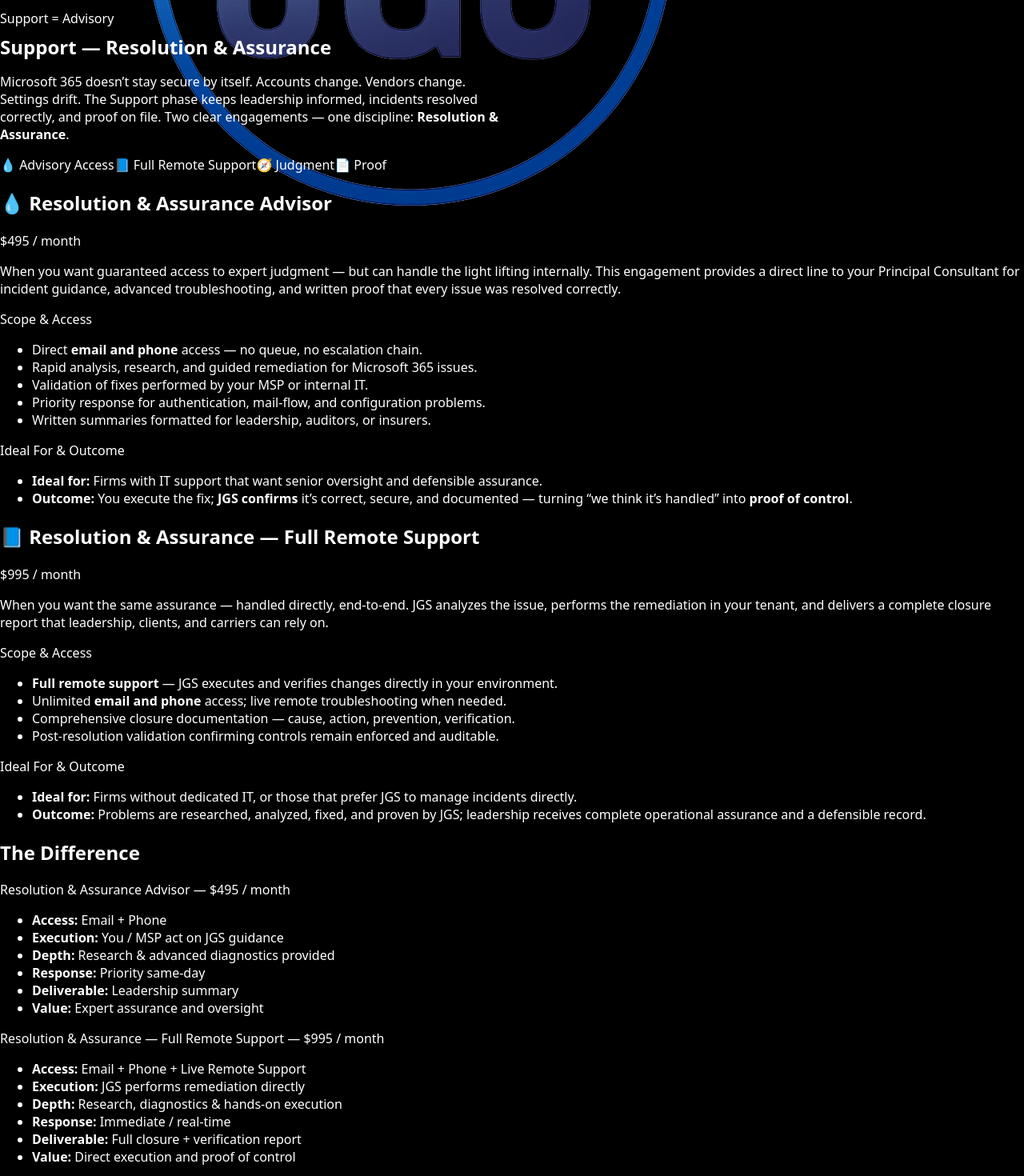
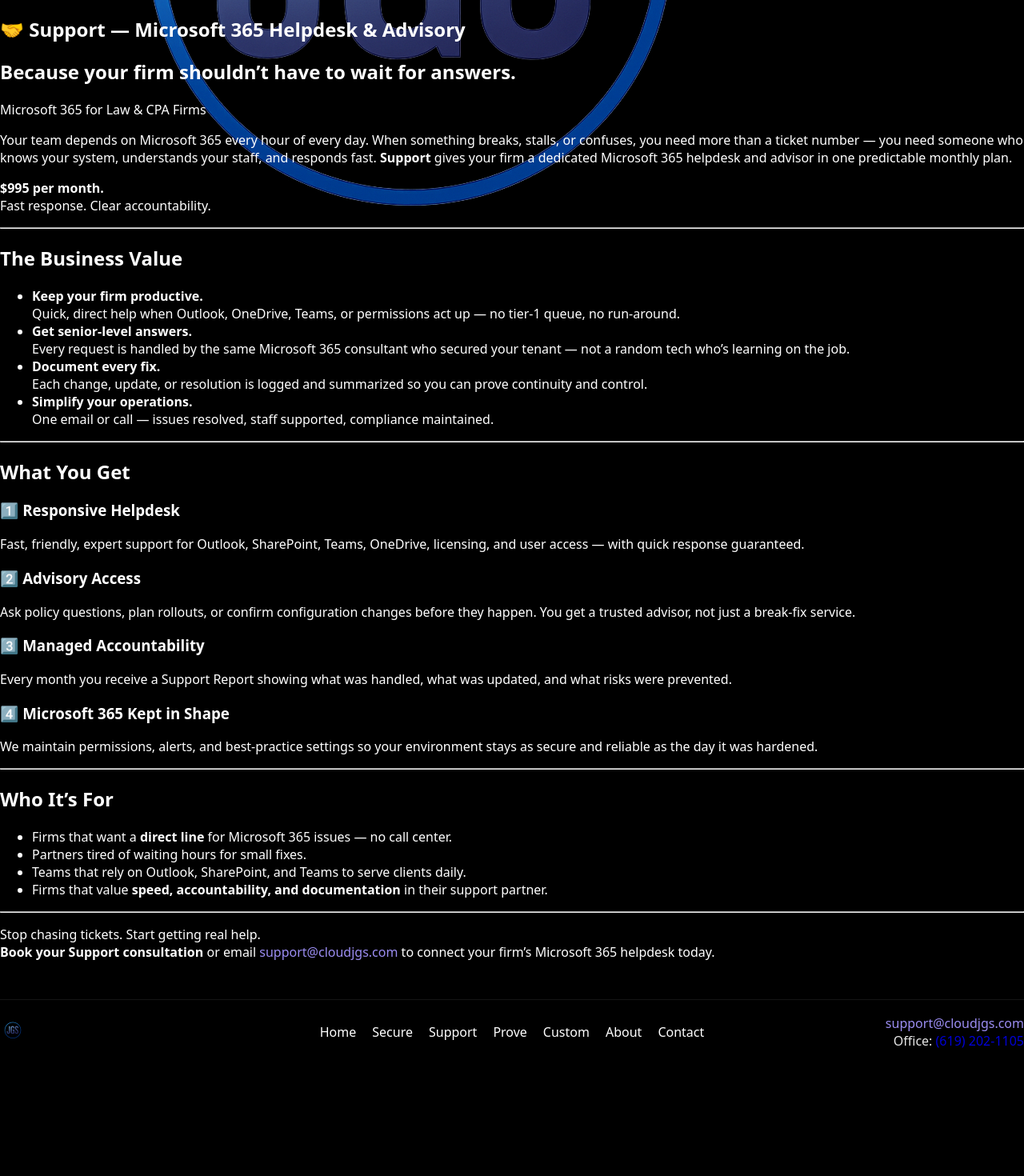
Before and after one commit to jspears80/jgs, a Next.js app: page /advisory in a window 1280 px wide. Shown: the part 100-1570 px from the top of the page at 80% size. After the commit the page ends 1430 px from the top, so only its background shows below. Built offline with nearby package versions, Linux system fonts and the light colour scheme.

Commit message:
Update page.tsx

```diff
--- a/app/advisory/page.tsx
+++ b/app/advisory/page.tsx
@@ -1,269 +1,162 @@
-'use client';
-import React, { useEffect, useRef, useState } from 'react';
+// app/support/page.tsx
+import React from "react";
 
-export default function AdvisoryPage() {
-  const [open, setOpen] = useState(false);
-  const modalRef = useRef<HTMLDivElement>(null);
+export const metadata = {
+  title:
+    "Microsoft 365 Helpdesk & Advisory for Law and CPA Firms | JGS Cloud Compliance",
+  description:
+    "Responsive, senior-level Microsoft 365 support for professional firms. Fast help, trusted guidance, and documented accountability — all in one predictable plan.",
+};
 
-  // a11y: ESC close, focus trap entry, lock scroll while open
-  useEffect(() => {
-    const onKey = (e: KeyboardEvent) => { if (e.key === 'Escape') setOpen(false); };
-    if (open) {
-      document.addEventListener('keydown', onKey);
-      document.body.style.overflow = 'hidden';
-      const id = window.setTimeout(() => modalRef.current?.focus(), 0);
-      return () => {
-        document.removeEventListener('keydown', onKey);
-        document.body.style.overflow = '';
-        window.clearTimeout(id);
-      };
-    }
-    document.body.style.overflow = '';
-    return () => {
-      document.removeEventListener('keydown', onKey);
-      document.body.style.overflow = '';
-    };
-  }, [open]);
+export default function SupportPage() {
+  return (
+    <section className="section container">
+      <div className="page service-grid">
+        {/* ===== HERO SECTION ===== */}
+        <div className="hero-block">
+          <h1 className="hero">🤝 Support — Microsoft 365 Helpdesk & Advisory</h1>
+          <h2 className="subhero">
+            Because your firm shouldn’t have to wait for answers.
+          </h2>
 
-  return (
-    <section className="section container page-advisory">
-      {/* ===== Header — context, not a pitch ===== */}
-      <div className="card full">
-        <span className="eyebrow">Support = Advisory</span>
-        <h1 className="hero">Support — Resolution &amp; Assurance</h1>
-        <p className="lead" style={{ maxWidth: '70ch' }}>
-          Microsoft 365 doesn’t stay secure by itself. Accounts change. Vendors change. Settings drift.
-          The Support phase keeps leadership informed, incidents resolved correctly, and proof on file.
-          Two clear engagements — one discipline: <strong>Resolution &amp; Assurance</strong>.
+          <p className="lead">Microsoft 365 for Law &amp; CPA Firms</p>
+
+          <p className="body-text">
+            Your team depends on Microsoft 365 every hour of every day. When
+            something breaks, stalls, or confuses, you need more than a ticket
+            number — you need someone who knows your system, understands your
+            staff, and responds fast. <strong>Support</strong> gives your firm a
+            dedicated Microsoft 365 helpdesk and advisor in one predictable
+            monthly plan.
           </p>
 
-        {/* legend chips */}
-        <div className="legend-row">
-          <span className="legend">💧 Advisory Access</span>
-          <span className="legend">📘 Full Remote Support</span>
-          <span className="legend">🧭 Judgment</span>
-          <span className="legend">📄 Proof</span>
-        </div>
-      </div>
-
-      {/* ===== Resolution & Assurance Advisor — $495 ===== */}
-      <div id="advisory-access" className="card service-card">
-        <div className="service-head">
-          <h2 className="title-xl">💧 Resolution &amp; Assurance Advisor</h2>
-          <span className="price-pill" aria-label="Price: $495 per month">$495 / month</span>
-        </div>
-
-        <p>
-          When you want guaranteed access to expert judgment — but can handle the light lifting internally.
-          This engagement provides a direct line to your Principal Consultant for incident guidance, advanced troubleshooting,
-          and written proof that every issue was resolved correctly.
-        </p>
-
-        <div className="two-col">
-          <div>
-            <p className="subhead">Scope &amp; Access</p>
-            <ul className="list-tight">
-              <li>Direct <strong>email and phone</strong> access — no queue, no escalation chain.</li>
-              <li>Rapid analysis, research, and guided remediation for Microsoft 365 issues.</li>
-              <li>Validation of fixes performed by your MSP or internal IT.</li>
-              <li>Priority response for authentication, mail-flow, and configuration problems.</li>
-              <li>Written summaries formatted for leadership, auditors, or insurers.</li>
-            </ul>
-          </div>
-          <div>
-            <p className="subhead">Ideal For &amp; Outcome</p>
-            <ul className="list-tight">
-              <li><strong>Ideal for:</strong> Firms with IT support that want senior oversight and defensible assurance.</li>
-              <li>
-                <strong>Outcome:</strong> You execute the fix; <strong>JGS confirms</strong> it’s correct, secure, and documented —
-                turning “we think it’s handled” into <strong>proof of control</strong>.
-              </li>
-            </ul>
-          </div>
-        </div>
-      </div>
-
-      {/* ===== Resolution & Assurance — Full Remote Support — $995 ===== */}
-      <div id="advisory-remote" className="card service-card">
-        <div className="service-head">
-          <h2 className="title-xl">📘 Resolution &amp; Assurance — Full Remote Support</h2>
-          <span className="price-pill" aria-label="Price: $995 per month">$995 / month</span>
-        </div>
-
-        <p>
-          When you want the same assurance — handled directly, end-to-end.
-          JGS analyzes the issue, performs the remediation in your tenant, and delivers a complete closure report
-          that leadership, clients, and carriers can rely on.
-        </p>
-
-        <div className="two-col">
-          <div>
-            <p className="subhead">Scope &amp; Access</p>
-            <ul className="list-tight">
-              <li><strong>Full remote support</strong> — JGS executes and verifies changes directly in your environment.</li>
-              <li>Unlimited <strong>email and phone</strong> access; live remote troubleshooting when needed.</li>
-              <li>Comprehensive closure documentation — cause, action, prevention, verification.</li>
-              <li>Post-resolution validation confirming controls remain enforced and auditable.</li>
-            </ul>
-          </div>
-          <div>
-            <p className="subhead">Ideal For &amp; Outcome</p>
-            <ul className="list-tight">
-              <li><strong>Ideal for:</strong> Firms without dedicated IT, or those that prefer JGS to manage incidents directly.</li>
-              <li>
-                <strong>Outcome:</strong> Problems are researched, analyzed, fixed, and proven by JGS; leadership receives complete
-                operational assurance and a defensible record.
-              </li>
-            </ul>
-          </div>
-        </div>
-      </div>
-
-      {/* ===== Difference card ===== */}
-      <div className="card">
-        <h2 className="title-xl">The Difference</h2>
-        <div className="two-col">
-          <div>
-            <p className="subhead">Resolution &amp; Assurance Advisor — $495 / month</p>
-            <ul className="list-tight">
-              <li><strong>Access:</strong> Email + Phone</li>
-              <li><strong>Execution:</strong> You / MSP act on JGS guidance</li>
-              <li><strong>Depth:</strong> Research &amp; advanced diagnostics provided</li>
-              <li><strong>Response:</strong> Priority same-day</li>
-              <li><strong>Deliverable:</strong> Leadership summary</li>
-              <li><strong>Value:</strong> Expert assurance and oversight</li>
-            </ul>
-          </div>
-          <div>
-            <p className="subhead">Resolution &amp; Assurance — Full Remote Support — $995 / month</p>
-            <ul className="list-tight">
-              <li><strong>Access:</strong> Email + Phone + Live Remote Support</li>
-              <li><strong>Execution:</strong> JGS performs remediation directly</li>
-              <li><strong>Depth:</strong> Research, diagnostics &amp; hands-on execution</li>
-              <li><strong>Response:</strong> Immediate / real-time</li>
-              <li><strong>Deliverable:</strong> Full closure + verification report</li>
-              <li><strong>Value:</strong> Direct execution and proof of control</li>
-            </ul>
-          </div>
-        </div>
-
-        <p className="lead" style={{ marginTop: '.75rem' }}>
-          Both engagements deliver <strong>Resolution + Assurance</strong> — the same senior judgment and the same proof standard.
-          The difference is simply how far you want JGS to go: <strong>$495 — We guide and verify.</strong> · <strong>$995 — We handle and prove.</strong>
+          <p className="price">
+            <strong>$995 per month.</strong>
+            <br />
+            Fast response. Clear accountability.
           </p>
         </div>
 
-      {/* ===== Scope teaser (opens modal) ===== */}
-      <div className="card">
-        <h2 className="title-xl">Scope of Support</h2>
-        <p style={{ marginBottom: '.75rem' }}>
-          JGS provides senior-level support focused on Microsoft 365 — not general helpdesk.
-          Our work protects the systems that safeguard your clients, data, and evidence of control.
+        <hr className="divider" />
+
+        {/* ===== BUSINESS VALUE ===== */}
+        <section className="business-value">
+          <h2>The Business Value</h2>
+
+          <ul className="value-list">
+            <li>
+              <strong>Keep your firm productive.</strong>
+              <br />
+              Quick, direct help when Outlook, OneDrive, Teams, or permissions
+              act up — no tier-1 queue, no run-around.
+            </li>
+            <li>
+              <strong>Get senior-level answers.</strong>
+              <br />
+              Every request is handled by the same Microsoft 365 consultant who
+              secured your tenant — not a random tech who’s learning on the job.
+            </li>
+            <li>
+              <strong>Document every fix.</strong>
+              <br />
+              Each change, update, or resolution is logged and summarized so you
+              can prove continuity and control.
+            </li>
+            <li>
+              <strong>Simplify your operations.</strong>
+              <br />
+              One email or call — issues resolved, staff supported, compliance
+              maintained.
+            </li>
+          </ul>
+        </section>
+
+        <hr className="divider" />
+
+        {/* ===== WHAT YOU GET ===== */}
+        <section className="deliverables">
+          <h2>What You Get</h2>
+
+          <div className="deliverable">
+            <h3>1️⃣ Responsive Helpdesk</h3>
+            <p>
+              Fast, friendly, expert support for Outlook, SharePoint, Teams,
+              OneDrive, licensing, and user access — with quick response
+              guaranteed.
             </p>
-        <button
-          className="btn primary sm"
-          onClick={() => setOpen(true)}
-          aria-haspopup="dialog"
-          aria-expanded={open}
-          aria-controls="scopeDialog"
-        >
-          📄 View Full Scope
-        </button>
           </div>
 
-      {/* ===== CTA ===== */}
-      <div className="card full cta-band">
-        <h2 className="title-xl">Ready for continuous assurance?</h2>
-        <p className="lead" style={{ marginBottom: '.9rem' }}>
-          The worst time to learn where your controls stand is during an incident or renewal. In a short consultation,
-          we’ll determine the right Resolution &amp; Assurance engagement for your firm — and show exactly how you’ll receive
-          expert access, real fixes, and evidence you can hand to anyone who asks.
+          <div className="deliverable">
+            <h3>2️⃣ Advisory Access</h3>
+            <p>
+              Ask policy questions, plan rollouts, or confirm configuration
+              changes before they happen. You get a trusted advisor, not just a
+              break-fix service.
             </p>
-        <a
-          className="btn primary"
-          href="https://outlook.office.com/book/JGSConsulting@cloudjgs.com/?ismsaljsauthenabled"
-          target="_blank"
-          rel="noopener"
-          aria-label="Book a 30-minute consultation"
-        >
-          🔒 Book Consultation
-        </a>
           </div>
 
-      {/* ===== Modal (Scope of Support) ===== */}
-      {open && (
-        <div className="modal-backdrop" onClick={() => setOpen(false)} aria-hidden="true">
-          <div
-            id="scopeDialog"
-            className="modal-card"
-            role="dialog"
-            aria-modal="true"
-            aria-labelledby="scopeTitle"
-            onClick={(e) => e.stopPropagation()}
-            tabIndex={-1}
-            ref={modalRef}
-          >
-            <div className="modal-head">
-              <h3 id="scopeTitle" className="title-xl">Scope of Support — Resolution &amp; Assurance</h3>
-              <button className="btn sm" onClick={() => setOpen(false)} aria-label="Close">✕</button>
+          <div className="deliverable">
+            <h3>3️⃣ Managed Accountability</h3>
+            <p>
+              Every month you receive a Support Report showing what was handled,
+              what was updated, and what risks were prevented.
+            </p>
           </div>
 
-            <div className="modal-body">
+          <div className="deliverable">
+            <h3>4️⃣ Microsoft 365 Kept in Shape</h3>
             <p>
-                Resolution &amp; Assurance covers issues that affect business continuity, data integrity,
-                access control, and regulatory defensibility. Every engagement ends with a verified fix and
-                written documentation suitable for leadership, insurers, or auditors.
-              </p>
-
-              <div className="two-col">
-                <div>
-                  <p className="subhead">Included</p>
-                  <ul className="list-tight">
-                    <li>Incident triage and root-cause diagnosis.</li>
-                    <li>Guided or direct remediation for security, identity, and operational failures.</li>
-                    <li>Correction of access, authentication, mail-flow, and retention controls.</li>
-                    <li>Validation and documentation of results with leadership summaries.</li>
-                    <li>Coordination with your MSP or internal IT for aligned closure.</li>
-                    <li>Microsoft 365 assurance consulting and insurer questionnaire support.</li>
-                  </ul>
-                </div>
-                <div>
-                  <p className="subhead">When JGS Executes Remotely</p>
-                  <ul className="list-tight">
-                    <li>Direct administrative access — JGS performs changes and policy updates.</li>
-                    <li>Advanced troubleshooting across Exchange, SharePoint, Teams, Entra ID.</li>
-                    <li>System-level corrective work (access, auth, mail transport, backup, retention).</li>
-                    <li>Post-resolution validation confirming controls remain enforced and auditable.</li>
-                  </ul>
-                </div>
-              </div>
-
-              <p className="subhead" style={{ marginTop: '.75rem' }}>Out of Scope</p>
-              <ul className="list-tight">
-                <li>End-user helpdesk (passwords, desktops, personal devices).</li>
-                <li>Network hardware, printers, on-prem servers.</li>
-                <li>Non-Microsoft SaaS platforms.</li>
-                <li>Migrations or large deployments (delivered as projects).</li>
-                <li>Custom development unrelated to remediation or control assurance.</li>
-              </ul>
-
-              <p className="subhead" style={{ marginTop: '.75rem' }}>Response &amp; Engagement</p>
-              <ul className="list-tight">
-                <li><strong>Business-critical:</strong> Immediate or same-day engagement.</li>
-                <li><strong>Standard incidents:</strong> Addressed within one business day.</li>
-                <li><strong>Documentation:</strong> Closure summary delivered within 48 hours of resolution.</li>
-                <li><strong>Access channels:</strong> Advisory Access — Email &amp; Phone · Full Remote Support — Email &amp; Phone + Remote.</li>
-              </ul>
-
-              <p style={{ marginTop: '.75rem' }}>
-                <strong>Operating principle:</strong> JGS support is assurance-driven, not ticket-driven.
-                Every engagement ends with a measurable result: the issue is identified and resolved, the remediation
-                is verified and documented, and the firm is ready to prove control.
+              We maintain permissions, alerts, and best-practice settings so
+              your environment stays as secure and reliable as the day it was
+              hardened.
             </p>
           </div>
+        </section>
+
+        <hr className="divider" />
+
+        {/* ===== WHO IT’S FOR ===== */}
+        <section className="business-value">
+          <h2>Who It’s For</h2>
+
+          <ul className="value-list">
+            <li>
+              Firms that want a <strong>direct line</strong> for Microsoft 365
+              issues — no call center.
+            </li>
+            <li>Partners tired of waiting hours for small fixes.</li>
+            <li>
+              Teams that rely on Outlook, SharePoint, and Teams to serve clients
+              daily.
+            </li>
+            <li>
+              Firms that value <strong>speed, accountability, and documentation</strong> in
+              their support partner.
+            </li>
+          </ul>
+        </section>
+
+        <hr className="divider" />
+
+        {/* ===== CTA ===== */}
+        <section className="service-cta">
+          <p>
+            Stop chasing tickets. Start getting real help.
+            <br />
+            <strong>
+              Book your Support consultation
+            </strong>{" "}
+            or email{" "}
+            <a
+              href="mailto:support@cloudjgs.com"
+              style={{ color: "#9b8df2", textDecoration: "none" }}
+            >
+              support@cloudjgs.com
+            </a>{" "}
+            to connect your firm’s Microsoft 365 helpdesk today.
+          </p>
+        </section>
       </div>
-        </div>
-      )}
     </section>
   );
 }
```
Lines whose indentation alone changed are shown as unchanged.
